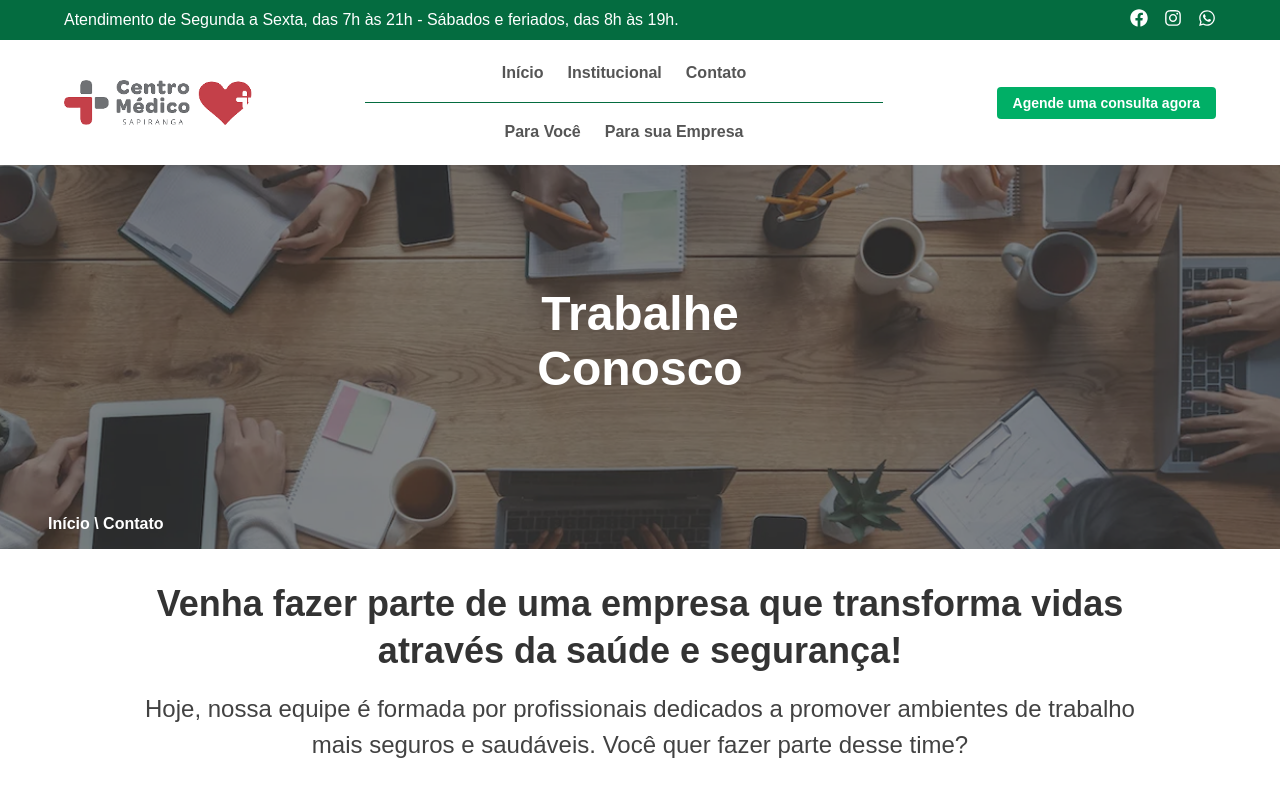
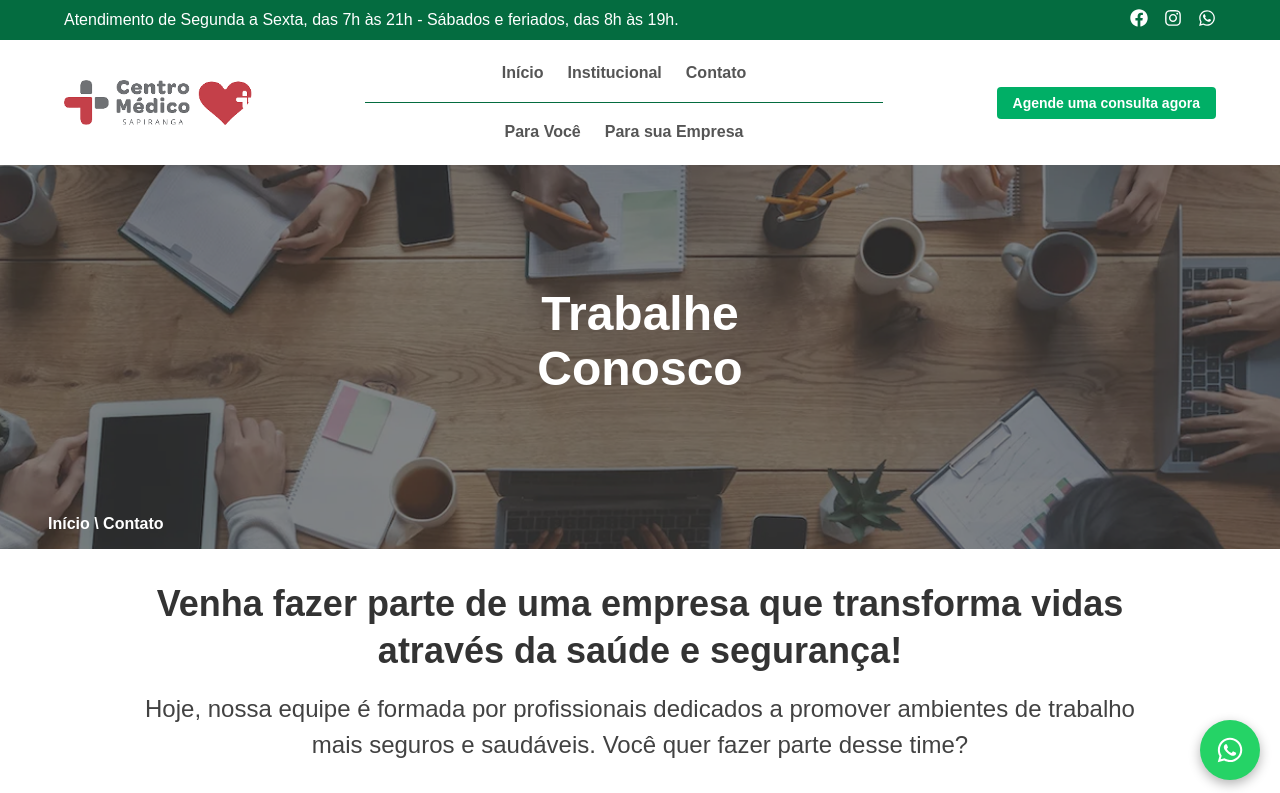
Before and after one commit to clovisantunes/cms, a React (Vite) app: page /contato in a window 1280 px wide. Shown: the top 793 px of the page. Built offline with nearby package versions, Linux system fonts and the light colour scheme.

Commit message:
Added ChatAI

```diff
--- a/src/App.tsx
+++ b/src/App.tsx
@@ -13,6 +13,7 @@ import Institucional from "./pages/Institucional"
 import ParaVoce from "./pages/ParaVoce"
 import ParaSuaEmpresa from "./pages/ParaSuaEmpresa"
 import Contato from "./pages/Contato"
+import WhatsApp from "./components/UI/WhatssApp"
 
 function App() {
   return (
@@ -37,6 +38,7 @@ function App() {
         <Route path="/Para-sua-Empresa" element={<ParaSuaEmpresa />} />
         <Route path="/contato" element={<Contato />} />
       </Routes>
+      <WhatsApp />
       <Footer />
     </Router>
   )
--- /dev/null
+++ b/src/components/UI/WhatssApp/index.tsx
@@ -0,0 +1,52 @@
+import { useState } from 'react';
+import styles from './styles.module.scss';
+import { FaWhatsapp } from 'react-icons/fa';
+
+export default function WhatsApp() {
+  const [widgetLoaded, setWidgetLoaded] = useState(false);
+
+  const handleClick = () => {
+    if (!widgetLoaded) {
+      const script = document.createElement('script');
+      script.type = 'module';
+      script.innerHTML = `
+        import Chatbox from 'https://cdn.jsdelivr.net/npm/@chatvolt/embeds@latest/dist/chatbox/index.js';
+
+        const widget = await Chatbox.initBubble({
+          agentId: 'cmd7asses0bfap8n4qsnvsnub',
+          contact: {
+            firstName: 'Clovis',
+            lastName: 'Antunes',
+            email: 'clovis@email.com',
+            phoneNumber: '+555181399275',
+          },
+          interface: {
+            initialMessages: [
+              'Olá! 👋 Em que posso te ajudar?',
+              'Fique à vontade para mandar sua dúvida :)',
+            ],
+          },
+          context: "O usuário é de Sapiranga - RS e deseja informações sobre serviços de desenvolvimento web e assistência técnica.",
+        });
+
+        window.chatvoltWidget = widget;
+      `;
+      document.body.appendChild(script);
+      setWidgetLoaded(true);
+    } else {
+      // Usa a referência global para controlar o widget
+      // @ts-ignore
+      window.chatvoltWidget?.toggle?.();
+    }
+  };
+
+  return (
+    <button
+      className={styles.whatsButton}
+      onClick={handleClick}
+      aria-label="Abrir chat"
+    >
+      <FaWhatsapp size={28} />
+    </button>
+  );
+}
--- /dev/null
+++ b/src/components/UI/WhatssApp/styles.module.scss
@@ -0,0 +1,22 @@
+.whatsButton {
+  position: fixed;
+  bottom: 20px;
+  right: 20px;
+  background-color: #25D366;
+  color: white;
+  border: none;
+  border-radius: 50%;
+  width: 60px;
+  height: 60px;
+  display: flex;
+  align-items: center;
+  justify-content: center;
+  box-shadow: 0 4px 12px rgba(0, 0, 0, 0.3);
+  cursor: pointer;
+  z-index: 1000;
+
+  &:hover {
+    background-color: #1ebd5b;
+    transform: scale(1.05);
+  }
+}
```
